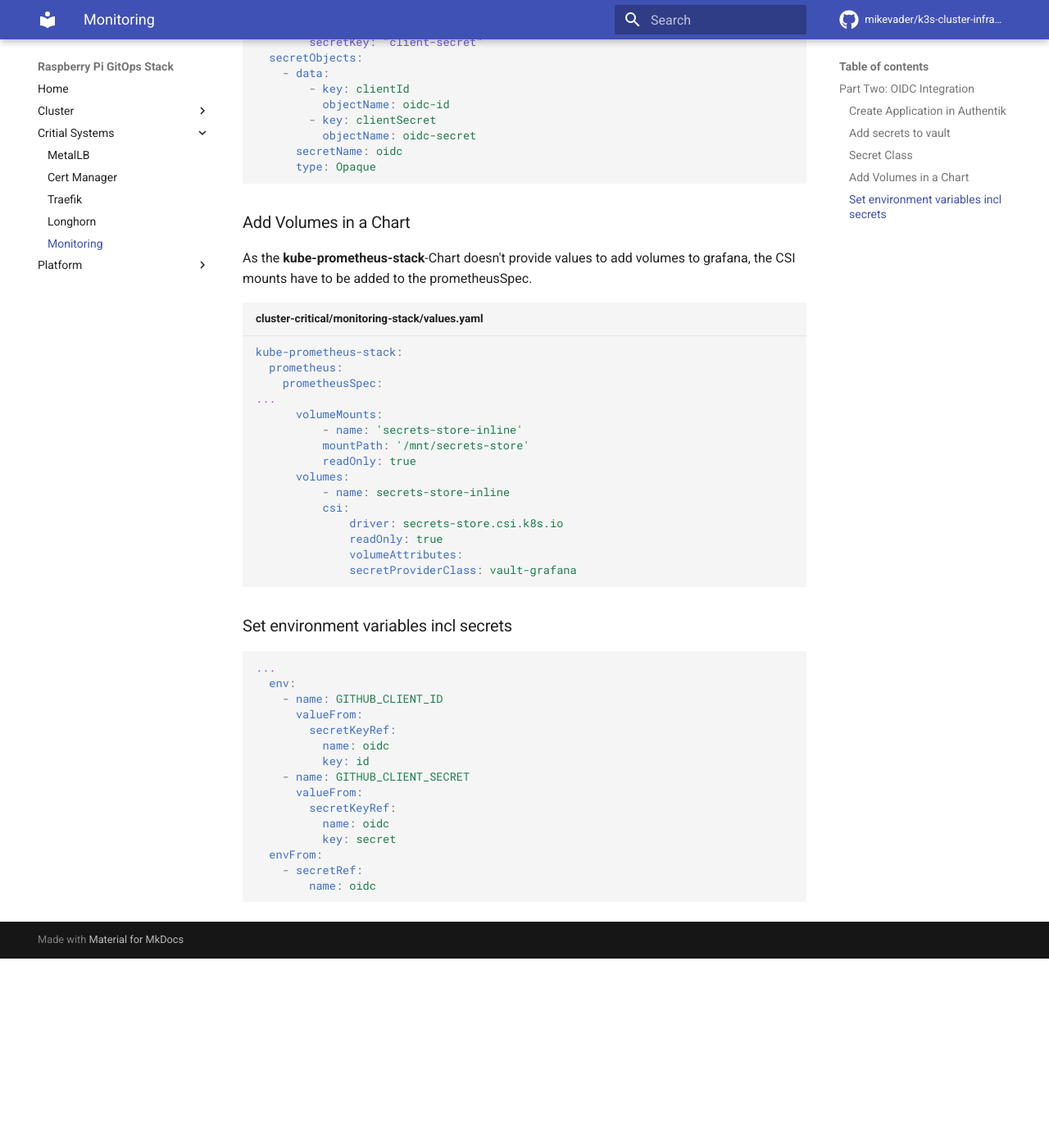
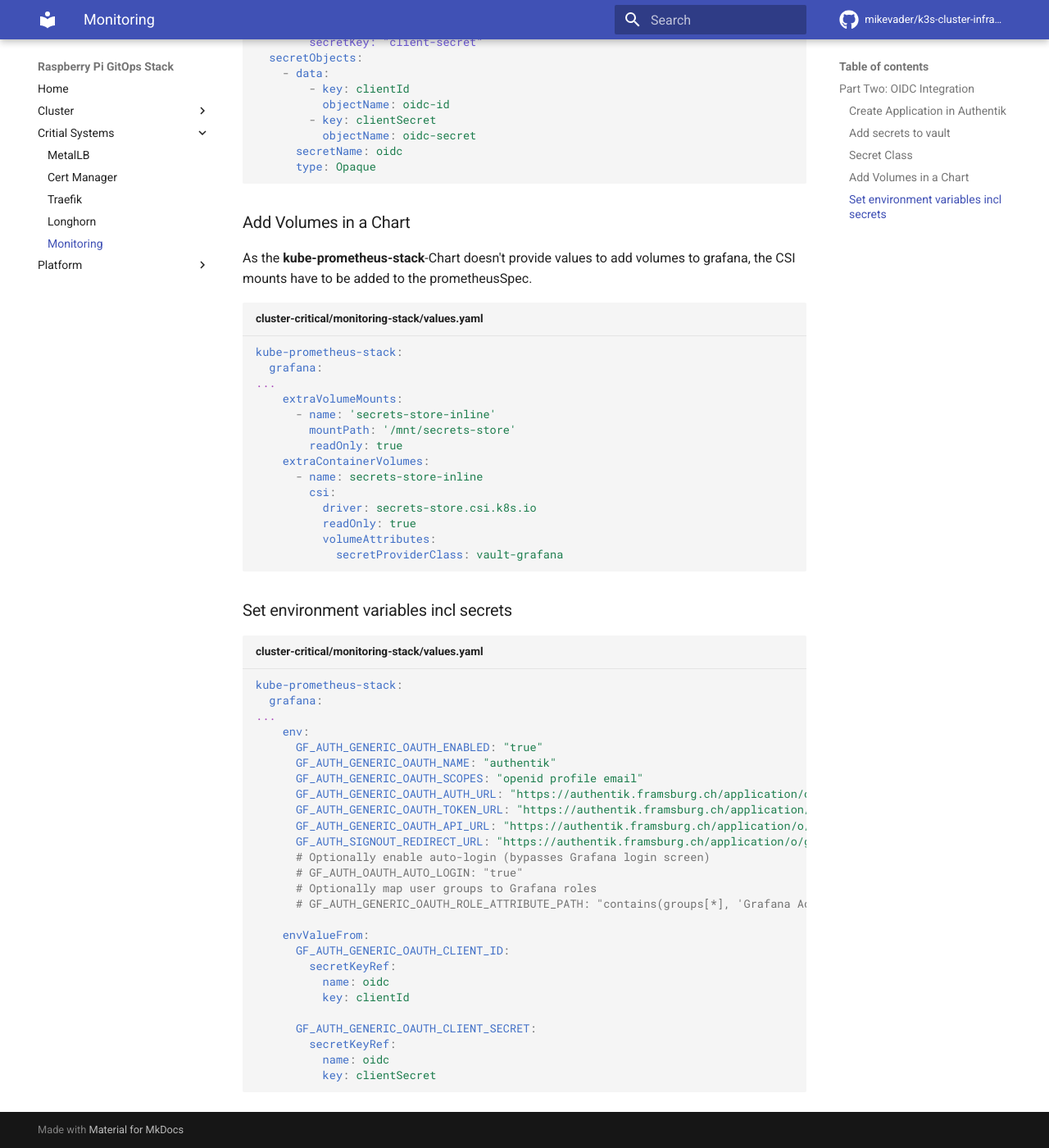
Before and after one commit to mikevader/k3s-cluster-infra-apps, an MkDocs documentation site: the page built from docs/monitoring.md, in a window 1280 px wide and 1400 px high, scrolled down 1795 px. Shown: the whole window at 82% size. Built offline with MkDocs 1.6.1 and Material for MkDocs 9.7.7, drawn with Linux system fonts in a browser that asks for light colours; before the commit the page ends 2964 px from its top, so only the background shows below that.

Commit message:
Add oidc config for grafana

````diff
--- a/docs/monitoring.md
+++ b/docs/monitoring.md
@@ -100,38 +100,48 @@
 
 ```yaml title="cluster-critical/monitoring-stack/values.yaml"
 kube-prometheus-stack:
-  prometheus:
-    prometheusSpec:
+  grafana:
 ...
-      volumeMounts:
-          - name: 'secrets-store-inline'
-          mountPath: '/mnt/secrets-store'
+    extraVolumeMounts:
+      - name: 'secrets-store-inline'
+        mountPath: '/mnt/secrets-store'
+        readOnly: true
+    extraContainerVolumes:
+      - name: secrets-store-inline
+        csi:
+          driver: secrets-store.csi.k8s.io
           readOnly: true
-      volumes:
-          - name: secrets-store-inline
-          csi:
-              driver: secrets-store.csi.k8s.io
-              readOnly: true
-              volumeAttributes:
-              secretProviderClass: vault-grafana
+          volumeAttributes:
+            secretProviderClass: vault-grafana
 ```
 
 ### Set environment variables incl secrets
 
-```yaml
+```yaml title="cluster-critical/monitoring-stack/values.yaml"
+kube-prometheus-stack:
+  grafana:
 ...
-  env:
-    - name: GITHUB_CLIENT_ID
-      valueFrom:
+    env:
+      GF_AUTH_GENERIC_OAUTH_ENABLED: "true"
+      GF_AUTH_GENERIC_OAUTH_NAME: "authentik"
+      GF_AUTH_GENERIC_OAUTH_SCOPES: "openid profile email"
+      GF_AUTH_GENERIC_OAUTH_AUTH_URL: "https://authentik.framsburg.ch/application/o/authorize/"
+      GF_AUTH_GENERIC_OAUTH_TOKEN_URL: "https://authentik.framsburg.ch/application/o/token/"
+      GF_AUTH_GENERIC_OAUTH_API_URL: "https://authentik.framsburg.ch/application/o/userinfo/"
+      GF_AUTH_SIGNOUT_REDIRECT_URL: "https://authentik.framsburg.ch/application/o/grafana/end-session/"
+      # Optionally enable auto-login (bypasses Grafana login screen)
+      # GF_AUTH_OAUTH_AUTO_LOGIN: "true"
+      # Optionally map user groups to Grafana roles
+      # GF_AUTH_GENERIC_OAUTH_ROLE_ATTRIBUTE_PATH: "contains(groups[*], 'Grafana Admins') && 'Admin' || contains(groups[*], 'Grafana Editors') && 'Editor' || 'Viewer'"
+
+    envValueFrom:
+      GF_AUTH_GENERIC_OAUTH_CLIENT_ID:
         secretKeyRef:
           name: oidc
-          key: id
-    - name: GITHUB_CLIENT_SECRET
-      valueFrom:
+          key: clientId
+
+      GF_AUTH_GENERIC_OAUTH_CLIENT_SECRET:
         secretKeyRef:
           name: oidc
-          key: secret
-  envFrom:
-    - secretRef:
-        name: oidc
+          key: clientSecret
 ```
````
Also changed, not shown: 1 other file.
